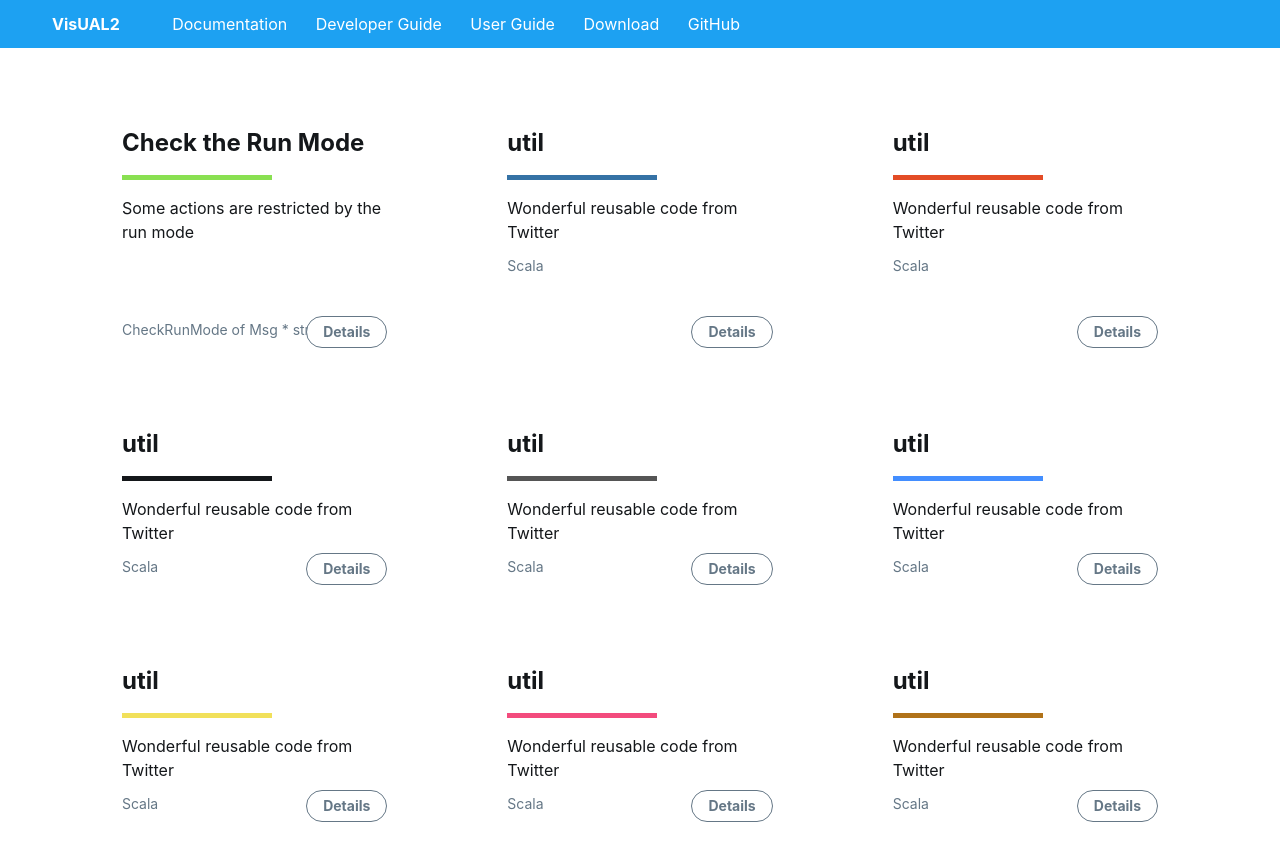
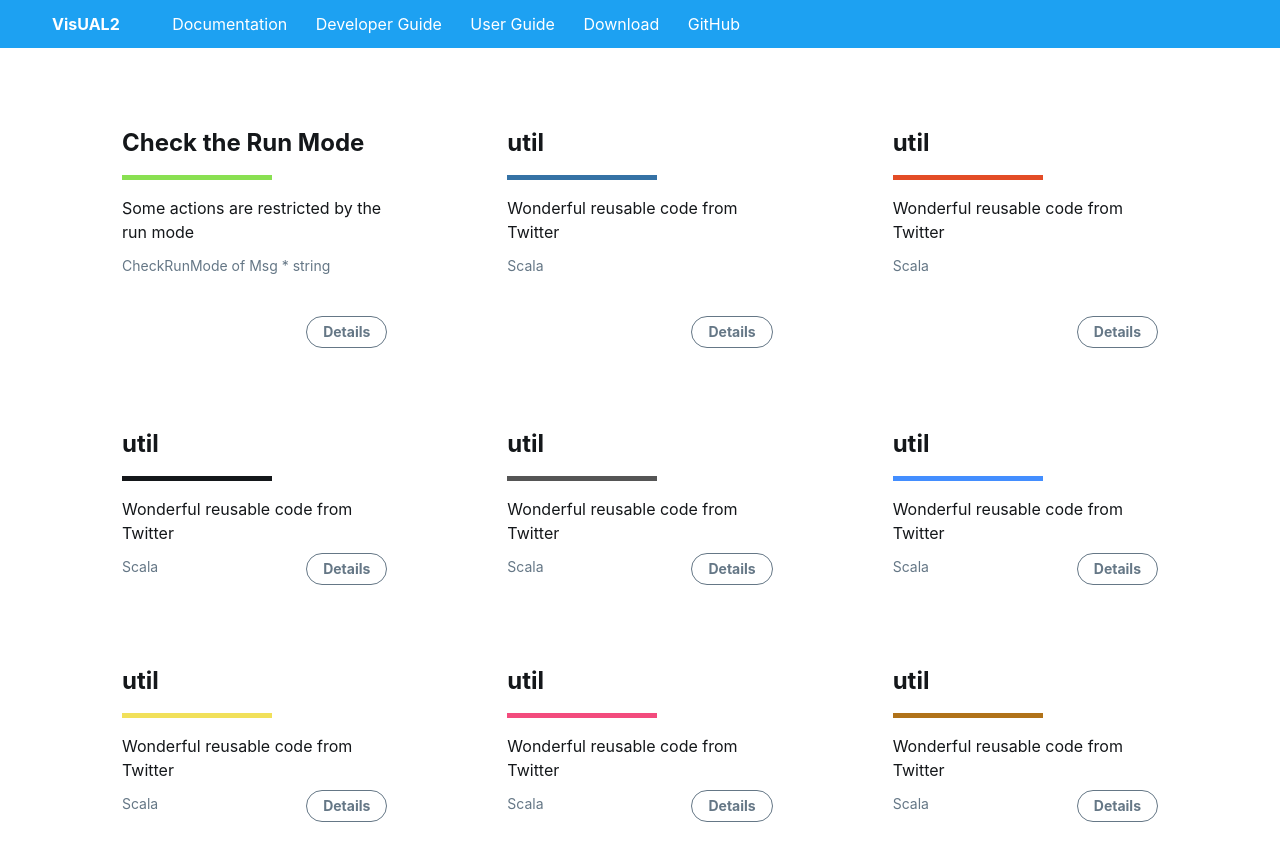
Before and after one commit to scc416/VisUAL2-doc, a Jekyll site: the page built from documentation.html, in a window 1280 px wide and 900 px high, scrolled down 361 px. Shown: the top 861 px of the window. Built offline with Jekyll 4.4.1, drawn with Linux system fonts in a browser that asks for light colours.

Commit message:
Update documentation.html

```diff
--- a/documentation.html
+++ b/documentation.html
@@ -26,8 +26,8 @@ custom_css: projects.css
         <div class="project-description xsmall-margin">
             <div>Some actions are restricted by the run mode</div>
         </div>
+        <p class="project-language">CheckRunMode of Msg * string</p>
         <div class="whitespace"></div>
-        <p class="project-language">CheckRunMode of Msg * string</p>
         <a href="{{ site.baseurl }}/doc/checkrunmode">
             <button type="button" class="Button Button--tertiary">Details</button>
         </a>
```
